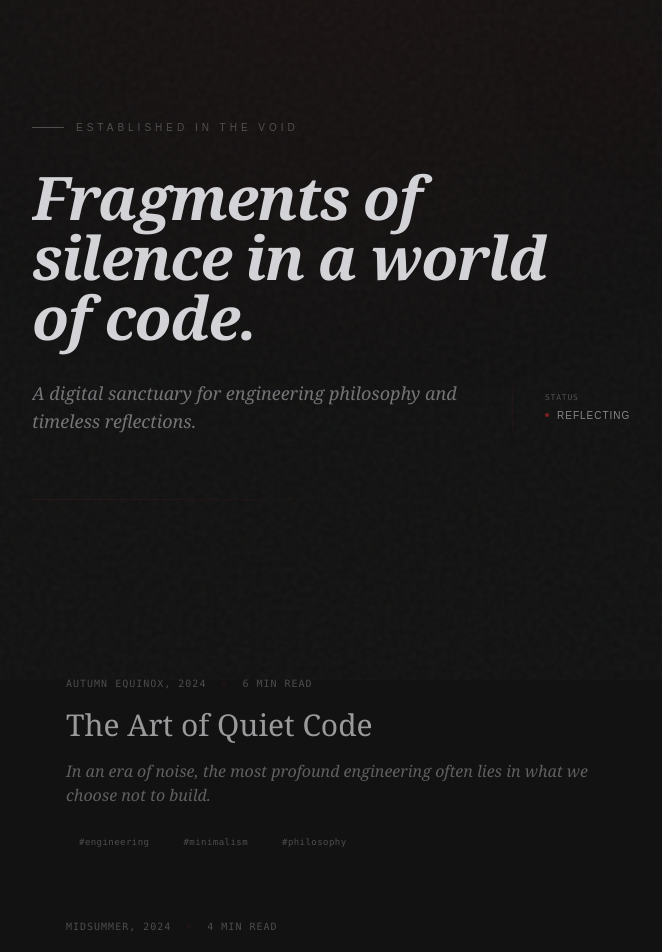
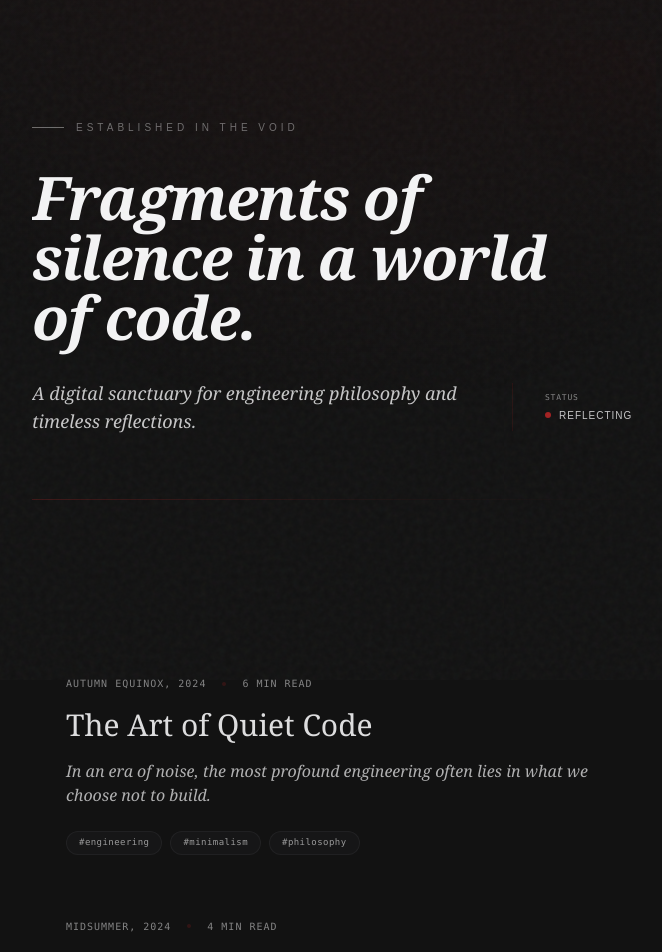
Before and after one commit to Navid-Meng/coderistic-thoughts, a React (Vite) app: page / in a window 1280 px wide. Shown: the part 120-1072 px from the top of the page, without its empty margins (296-958 px from the left). Built offline with nearby package versions, Linux system fonts and the light colour scheme; a web font is replaced by a local one.

Commit message:
feat: Enhance readability and visual contrast
Adjusted opacity levels and color palettes across the application to improve the visual distinction between elements and enhance overall readability. This includes updates to theme colors, text elements, and UI components for a more refined aesthetic.

```diff
--- a/App.tsx
+++ b/App.tsx
@@ -70,9 +70,9 @@ const App: React.FC = () => {
   }, [searchQuery, lang]);
 
   const themeColors = {
-    dark: 'bg-[#121212] text-zinc-300',
-    light: 'bg-[#fafaf9] text-zinc-700',
-    heavenly: 'bg-[#fdf6e3] text-[#433422]'
+    dark: 'bg-[#121212] text-zinc-100',
+    light: 'bg-[#fafaf9] text-zinc-900',
+    heavenly: 'bg-[#fdf6e3] text-[#2c2115]'
   };
 
   return (
--- a/components/EssaysList.tsx
+++ b/components/EssaysList.tsx
@@ -18,26 +18,26 @@ const EssaysList: React.FC<EssaysListProps> = ({ posts, onPostSelect, t, lang })
         <div className="absolute top-0 right-0 w-32 h-32 bg-red-800/5 blur-3xl rounded-full -translate-y-1/2 translate-x-1/2" />
 
         <div className="space-y-6 sm:space-y-8 animate-in fade-in slide-in-from-top-4 duration-1000 ease-out">
-          <div className="flex items-center space-x-3 opacity-30">
+          <div className="flex items-center space-x-3 opacity-40">
             <span className="h-px w-8 bg-current" />
             <span className="text-[9px] sm:text-[10px] font-mono font-kantumruy uppercase tracking-[0.4em]">
               {lang === 'en' ? 'Established in the Void' : 'បង្កើតឡើងក្នុងភាពទទេ'}
             </span>
           </div>
 
-          <h1 className="text-4xl sm:text-6xl font-serif font-bold italic tracking-tight leading-[1.1] max-w-xl">
+          <h1 className="text-4xl sm:text-6xl font-serif font-bold italic tracking-tight leading-[1.1] max-w-xl opacity-100">
             {t.fragmentsTitle}
           </h1>
 
           <div className="flex flex-col sm:flex-row sm:items-center gap-4 sm:gap-8">
-            <p className="opacity-50 text-base sm:text-lg leading-relaxed max-w-md font-serif italic">
+            <p className="opacity-80 text-base sm:text-lg leading-relaxed max-w-md font-serif italic">
               {t.introText}
             </p>
-            <div className="hidden sm:block h-12 w-px bg-red-900/10" />
+            <div className="hidden sm:block h-12 w-px bg-red-900/20" />
             <div className="flex flex-col space-y-1">
-              <span className="text-[8px] font-mono uppercase tracking-widest opacity-30">Status</span>
-              <span className="text-[10px] font-mono font-kantumruy uppercase tracking-widest opacity-60 flex items-center">
-                <span className="w-1 h-1 rounded-full bg-red-600 animate-pulse mr-2" />
+              <span className="text-[8px] font-mono uppercase tracking-widest opacity-50">Status</span>
+              <span className="text-[10px] font-mono font-kantumruy uppercase tracking-widest opacity-80 flex items-center">
+                <span className="w-1.5 h-1.5 rounded-full bg-red-600 animate-pulse mr-2" />
                 {lang === 'en' ? 'Reflecting' : 'កំពុងឆ្លុះបញ្ចាំង'}
               </span>
             </div>
@@ -45,7 +45,7 @@ const EssaysList: React.FC<EssaysListProps> = ({ posts, onPostSelect, t, lang })
         </div>
 
         {/* The Wisdom Line */}
-        <div className="mt-12 sm:mt-16 w-full h-px bg-gradient-to-r from-red-900/20 via-red-900/5 to-transparent animate-in slide-in-from-left duration-1000 delay-300" />
+        <div className="mt-12 sm:mt-16 w-full h-px bg-gradient-to-r from-red-900/40 via-red-900/10 to-transparent animate-in slide-in-from-left duration-1000 delay-300" />
       </header>
 
       {/* Blog Feed */}
@@ -53,28 +53,28 @@ const EssaysList: React.FC<EssaysListProps> = ({ posts, onPostSelect, t, lang })
         {posts.map((post, idx) => (
           <article
             key={post.id}
-            className={`group cursor-pointer border-l-2 border-transparent hover:border-red-900/30 pl-4 sm:pl-8 transition-all duration-700 animate-in fade-in slide-in-from-bottom-4`}
+            className={`group cursor-pointer border-l-2 border-transparent hover:border-red-900/50 pl-4 sm:pl-8 transition-all duration-700 animate-in fade-in slide-in-from-bottom-4`}
             style={{ animationDelay: `${(idx + 1) * 150}ms` }}
             onClick={() => onPostSelect(post.id)}
           >
             <div className="flex flex-col space-y-4">
-              <div className="flex items-center space-x-3 sm:space-x-4 text-[9px] sm:text-[10px] font-mono opacity-30 uppercase tracking-widest group-hover:opacity-50 transition-opacity">
+              <div className="flex items-center space-x-3 sm:space-x-4 text-[9px] sm:text-[10px] font-mono opacity-50 uppercase tracking-widest group-hover:opacity-80 transition-opacity">
                 <span>{post.date}</span>
-                <span className="w-1 h-1 rounded-full bg-red-900/40" />
+                <span className="w-1 h-1 rounded-full bg-red-900/60" />
                 <span>{post.readingTime}</span>
               </div>
 
-              <h2 className="text-2xl sm:text-3xl font-serif opacity-70 group-hover:opacity-100 group-hover:text-red-800/90 transition-all duration-500 leading-snug">
+              <h2 className="text-2xl sm:text-3xl font-serif opacity-90 group-hover:opacity-100 group-hover:text-red-800 transition-all duration-500 leading-snug">
                 {lang === 'kh' ? post.title_kh : post.title}
               </h2>
 
-              <p className="opacity-40 leading-relaxed text-sm sm:text-base max-w-xl group-hover:opacity-60 transition-opacity font-serif italic">
+              <p className="opacity-70 leading-relaxed text-sm sm:text-base max-w-xl group-hover:opacity-90 transition-opacity font-serif italic">
                 {lang === 'kh' ? post.excerpt_kh : post.excerpt}
               </p>
 
               <div className="flex flex-wrap gap-2 pt-2">
                 {post.tags.map(tag => (
-                  <span key={tag} className="text-[8px] sm:text-[9px] font-mono px-3 py-1 rounded-full border border-zinc-500/5 bg-zinc-500/5 opacity-30 group-hover:opacity-50 group-hover:border-red-900/10 transition-all lowercase tracking-wider">
+                  <span key={tag} className="text-[8px] sm:text-[9px] font-mono px-3 py-1 rounded-full border border-zinc-500/20 bg-zinc-500/10 opacity-60 group-hover:opacity-100 group-hover:border-red-900/30 transition-all lowercase tracking-wider">
                     #{tag}
                   </span>
                 ))}
@@ -85,7 +85,7 @@ const EssaysList: React.FC<EssaysListProps> = ({ posts, onPostSelect, t, lang })
       </div>
 
       {/* End of Feed Signal */}
-      <div className="pt-12 text-center opacity-10">
+      <div className="pt-12 text-center opacity-20">
         <span className="text-[9px] font-mono uppercase tracking-[1em]">{lang === 'en' ? 'FINIS' : 'ចប់'}</span>
       </div>
     </div>
--- a/components/Persona.tsx
+++ b/components/Persona.tsx
@@ -13,14 +13,14 @@ const Persona: React.FC<PersonaProps> = ({ t, theme, lang }) => {
   const publicLinks = SOCIAL_LINKS.filter(l => l.type === 'public');
   const privateLinks = SOCIAL_LINKS.filter(l => l.type === 'private');
 
-  const cardHover = theme === 'dark' ? 'hover:bg-zinc-900/40 hover:border-zinc-800' : 'hover:bg-zinc-100 hover:border-zinc-200';
-  const textMuted = theme === 'dark' ? 'text-zinc-500' : 'text-zinc-400';
+  const cardHover = theme === 'dark' ? 'hover:bg-zinc-900/60 hover:border-zinc-800' : 'hover:bg-zinc-100 hover:border-zinc-200';
+  const textMuted = theme === 'dark' ? 'text-zinc-400' : 'text-zinc-500';
 
   return (
     <div className="space-y-16 sm:space-y-20">
       <section className="flex flex-col md:flex-row gap-8 sm:gap-12 items-center text-center md:text-left">
         <div className="flex-shrink-0 relative group">
-          <div className="w-32 h-32 sm:w-36 sm:h-36 rounded-3xl overflow-hidden grayscale contrast-125 border border-red-900/20 group-hover:grayscale-0 group-hover:scale-105 transition-all duration-700 ease-out">
+          <div className="w-32 h-32 sm:w-36 sm:h-36 rounded-3xl overflow-hidden grayscale contrast-125 border border-red-900/30 group-hover:grayscale-0 group-hover:scale-105 transition-all duration-700 ease-out">
             <img
               src="https://picsum.photos/seed/meng/300/300"
               alt="Meng Navid"
@@ -31,23 +31,23 @@ const Persona: React.FC<PersonaProps> = ({ t, theme, lang }) => {
         </div>
 
         <div className="space-y-4 sm:space-y-6">
-          <h1 className="text-3xl sm:text-4xl font-serif font-bold tracking-tight opacity-90 italic">
+          <h1 className="text-3xl sm:text-4xl font-serif font-bold tracking-tight opacity-100 italic">
             Meng Navid.
           </h1>
-          <p className="opacity-60 text-base sm:text-lg leading-relaxed max-w-xl">
-            {t.introText} <span className="text-red-800/80">Coderistic</span> is a sanctuary built to bridge silicon logic with human philosophy.
+          <p className="opacity-90 text-base sm:text-lg leading-relaxed max-w-xl">
+            {t.introText} <span className="text-red-700 font-bold">Coderistic</span> is a sanctuary built to bridge silicon logic with human philosophy.
           </p>
           <div className={`flex flex-col space-y-2 text-[10px] sm:text-xs font-mono uppercase tracking-[0.2em] ${textMuted}`}>
-            <p>{lang === 'kh' ? '"វិស្វកម្មគឺជាអាល់ឃីមីនៃយុគសម័យរបស់យើង។"' : '"Engineering is the alchemy of our age."'}</p>
+            <p className="opacity-80">{lang === 'kh' ? '"វិស្វកម្មគឺជាអាល់ឃីមីនៃយុគសម័យរបស់យើង។"' : '"Engineering is the alchemy of our age."'}</p>
           </div>
         </div>
       </section>
 
-      <section className="grid grid-cols-1 md:grid-cols-2 gap-10 sm:gap-12 pt-12 border-t border-zinc-500/10">
+      <section className="grid grid-cols-1 md:grid-cols-2 gap-10 sm:gap-12 pt-12 border-t border-zinc-500/20">
         <div>
-          <h3 className="text-[9px] sm:text-[10px] font-mono uppercase tracking-[0.3em] opacity-40 mb-6 sm:mb-8 flex items-center">
+          <h3 className="text-[9px] sm:text-[10px] font-mono uppercase tracking-[0.3em] opacity-60 mb-6 sm:mb-8 flex items-center">
             {t.branding}
-            <span className="ml-4 h-px flex-grow bg-zinc-500/10" />
+            <span className="ml-4 h-px flex-grow bg-zinc-500/20" />
           </h3>
           <ul className="space-y-2 sm:space-y-3">
             {publicLinks.map(link => (
@@ -58,8 +58,8 @@ const Persona: React.FC<PersonaProps> = ({ t, theme, lang }) => {
                   rel="noopener noreferrer"
                   className={`group flex items-center justify-between p-3 sm:p-4 rounded-xl transition-all border border-transparent ${cardHover}`}
                 >
-                  <span className="opacity-60 group-hover:opacity-100 group-hover:text-red-800 transition-colors font-medium text-sm sm:text-base">{link.name}</span>
-                  <span className="opacity-0 group-hover:opacity-40 transition-all duration-300">
+                  <span className="opacity-80 group-hover:opacity-100 group-hover:text-red-700 transition-colors font-medium text-sm sm:text-base">{link.name}</span>
+                  <span className="opacity-0 group-hover:opacity-60 transition-all duration-300">
                     <svg xmlns="http://www.w3.org/2000/svg" width="16" height="16" viewBox="0 0 24 24" fill="none" stroke="currentColor" strokeWidth="2" strokeLinecap="round" strokeLinejoin="round"><path d="M7 7h10v10M7 17 17 7"/></svg>
                   </span>
                 </a>
@@ -69,9 +69,9 @@ const Persona: React.FC<PersonaProps> = ({ t, theme, lang }) => {
         </div>
 
         <div>
-          <h3 className="text-[9px] sm:text-[10px] font-mono uppercase tracking-[0.3em] opacity-40 mb-6 sm:mb-8 flex items-center">
+          <h3 className="text-[9px] sm:text-[10px] font-mono uppercase tracking-[0.3em] opacity-60 mb-6 sm:mb-8 flex items-center">
             {t.privateSignal}
-            <span className="ml-4 h-px flex-grow bg-zinc-500/10" />
+            <span className="ml-4 h-px flex-grow bg-zinc-500/20" />
           </h3>
           <ul className="space-y-2 sm:space-y-3">
             {privateLinks.map(link => (
@@ -82,8 +82,8 @@ const Persona: React.FC<PersonaProps> = ({ t, theme, lang }) => {
                   rel="noopener noreferrer"
                   className={`group flex items-center justify-between p-3 sm:p-4 rounded-xl transition-all border border-transparent ${cardHover}`}
                 >
-                  <span className="opacity-60 group-hover:opacity-100 group-hover:text-red-800 transition-colors font-medium text-sm sm:text-base">{link.name}</span>
-                  <span className="opacity-0 group-hover:opacity-40 transition-all duration-300">
+                  <span className="opacity-80 group-hover:opacity-100 group-hover:text-red-700 transition-colors font-medium text-sm sm:text-base">{link.name}</span>
+                  <span className="opacity-0 group-hover:opacity-60 transition-all duration-300">
                     <svg xmlns="http://www.w3.org/2000/svg" width="16" height="16" viewBox="0 0 24 24" fill="none" stroke="currentColor" strokeWidth="2" strokeLinecap="round" strokeLinejoin="round"><path d="M7 7h10v10M7 17 17 7"/></svg>
                   </span>
                 </a>
@@ -93,7 +93,7 @@ const Persona: React.FC<PersonaProps> = ({ t, theme, lang }) => {
         </div>
       </section>
 
-      <section className="pt-16 sm:pt-20 text-center opacity-30">
+      <section className="pt-16 sm:pt-20 text-center opacity-40">
         <p className="text-[9px] sm:text-[10px] font-mono uppercase tracking-[0.4em]">
           {lang === 'kh' ? 'បញ្ចប់ការផ្សាយ' : 'End of transmission'}
         </p>
--- a/components/PostDetail.tsx
+++ b/components/PostDetail.tsx
@@ -65,42 +65,42 @@ const PostDetail: React.FC<PostDetailProps> = ({ post, onBack, t, theme, lang })
 
   const renderMarkdown = (raw: string) => {
     return raw.split('\n').map((line, i) => {
-      if (line.startsWith('# ')) return <h1 key={i} className="text-3xl sm:text-4xl font-serif font-bold opacity-90 mt-8 mb-6 leading-tight">{line.replace('# ', '')}</h1>;
-      if (line.startsWith('## ')) return <h2 key={i} className="text-xl sm:text-2xl font-serif font-bold opacity-80 mt-8 mb-4 leading-snug">{line.replace('## ', '')}</h2>;
-      if (line.startsWith('### ')) return <h3 key={i} className="text-lg sm:text-xl font-serif font-bold opacity-70 mt-6 mb-3">{line.replace('### ', '')}</h3>;
-      if (line.startsWith('> ')) return <blockquote key={i} className="border-l-2 border-red-900/40 pl-4 sm:pl-6 italic opacity-60 my-6 py-2 text-base sm:text-lg">{line.replace('> ', '')}</blockquote>;
+      if (line.startsWith('# ')) return <h1 key={i} className="text-3xl sm:text-4xl font-serif font-bold opacity-100 mt-8 mb-6 leading-tight">{line.replace('# ', '')}</h1>;
+      if (line.startsWith('## ')) return <h2 key={i} className="text-xl sm:text-2xl font-serif font-bold opacity-90 mt-8 mb-4 leading-snug">{line.replace('## ', '')}</h2>;
+      if (line.startsWith('### ')) return <h3 key={i} className="text-lg sm:text-xl font-serif font-bold opacity-80 mt-6 mb-3">{line.replace('### ', '')}</h3>;
+      if (line.startsWith('> ')) return <blockquote key={i} className="border-l-2 border-red-900/60 pl-4 sm:pl-6 italic opacity-80 my-6 py-2 text-base sm:text-lg">{line.replace('> ', '')}</blockquote>;
       if (line.trim() === '') return <div key={i} className="h-4" />;
-      return <p key={i} className="opacity-70 leading-relaxed mb-4 text-base sm:text-lg">{line}</p>;
+      return <p key={i} className="opacity-90 leading-relaxed mb-4 text-base sm:text-lg">{line}</p>;
     });
   };
 
-  const cardBg = theme === 'dark' ? 'bg-zinc-900/20' : theme === 'light' ? 'bg-zinc-100' : 'bg-[#f5ebd1]';
+  const cardBg = theme === 'dark' ? 'bg-zinc-900/40' : theme === 'light' ? 'bg-zinc-100' : 'bg-[#f5ebd1]';
 
   return (
     <div className="max-w-2xl mx-auto px-1">
       <button
         onClick={onBack}
-        className="group flex items-center space-x-2 opacity-50 hover:opacity-100 hover:text-red-700 transition-all mb-8 sm:mb-12 text-[10px] font-mono uppercase tracking-widest"
+        className="group flex items-center space-x-2 opacity-60 hover:opacity-100 hover:text-red-700 transition-all mb-8 sm:mb-12 text-[10px] font-mono uppercase tracking-widest"
       >
         <svg xmlns="http://www.w3.org/2000/svg" width="14" height="14" viewBox="0 0 24 24" fill="none" stroke="currentColor" strokeWidth="2" strokeLinecap="round" strokeLinejoin="round" className="group-hover:-translate-x-1 transition-transform"><path d="m15 18-6-6 6-6"/></svg>
         <span>{t.return}</span>
       </button>
 
       <header className="mb-12 sm:mb-16">
-        <div className="flex items-center space-x-3 sm:space-x-4 text-[9px] sm:text-[10px] font-mono opacity-40 mb-4 sm:mb-6 uppercase tracking-widest">
+        <div className="flex items-center space-x-3 sm:space-x-4 text-[9px] sm:text-[10px] font-mono opacity-60 mb-4 sm:mb-6 uppercase tracking-widest">
           <span>{post.date}</span>
           <span className="w-1 h-1 rounded-full bg-red-900" />
           <span>{post.readingTime}</span>
         </div>
-        <h1 className="text-4xl sm:text-5xl font-serif font-bold opacity-90 leading-tight mb-6 sm:mb-8">
+        <h1 className="text-4xl sm:text-5xl font-serif font-bold opacity-100 leading-tight mb-6 sm:mb-8">
           {lang === 'kh' ? post.title_kh : post.title}
         </h1>
-        <div className="h-px w-20 bg-red-900/20" />
+        <div className="h-px w-20 bg-red-900/40" />
       </header>
 
       <article className="font-serif animate-in fade-in duration-1000">
         {loadingContent ? (
-          <div className="space-y-4 opacity-20">
+          <div className="space-y-4 opacity-30">
             <div className="h-4 w-full bg-current rounded" />
             <div className="h-4 w-5/6 bg-current rounded" />
             <div className="h-4 w-4/6 bg-current rounded" />
@@ -110,29 +110,29 @@ const PostDetail: React.FC<PostDetailProps> = ({ post, onBack, t, theme, lang })
 
       {!loadingContent && (
         <div className="mt-16 sm:mt-24 pt-12 border-t border-zinc-900/10">
-          <div className={`${cardBg} rounded-2xl p-6 sm:p-8 border border-red-900/10 shadow-[0_0_50px_-12px_rgba(185,28,28,0.05)] text-center`}>
+          <div className={`${cardBg} rounded-2xl p-6 sm:p-8 border border-red-900/20 shadow-[0_0_50px_-12px_rgba(185,28,28,0.1)] text-center`}>
             {!wisdom ? (
               <div className="space-y-4">
-                <p className="opacity-40 italic text-sm font-serif">A fragment of contemplation...</p>
+                <p className="opacity-60 italic text-sm font-serif">A fragment of contemplation...</p>
                 <button
                   onClick={fetchWisdom}
                   disabled={loadingWisdom}
                   className="group inline-flex flex-col items-center space-y-3 focus:outline-none"
                 >
-                  <div className={`w-10 h-10 sm:w-12 sm:h-12 rounded-full border border-red-900/30 flex items-center justify-center transition-all ${loadingWisdom ? 'animate-spin border-red-600' : 'group-hover:scale-110 group-hover:border-red-600'}`}>
+                  <div className={`w-10 h-10 sm:w-12 sm:h-12 rounded-full border border-red-900/40 flex items-center justify-center transition-all ${loadingWisdom ? 'animate-spin border-red-600' : 'group-hover:scale-110 group-hover:border-red-600'}`}>
                     <span className="text-xl">✧</span>
                   </div>
-                  <span className="text-[9px] sm:text-[10px] font-mono tracking-widest uppercase opacity-60 group-hover:opacity-100 group-hover:text-red-700 transition-all">
+                  <span className="text-[9px] sm:text-[10px] font-mono tracking-widest uppercase opacity-70 group-hover:opacity-100 group-hover:text-red-700 transition-all">
                     {loadingWisdom ? 'Consulting...' : t.wisdomButton}
                   </span>
                 </button>
               </div>
             ) : (
               <div className="space-y-4 animate-in fade-in slide-in-from-bottom-2 duration-1000">
-                 <p className="text-xl sm:text-2xl font-serif italic opacity-90 leading-relaxed">
+                 <p className="text-xl sm:text-2xl font-serif italic opacity-100 leading-relaxed">
                   "{wisdom}"
                  </p>
-                 <p className="text-[9px] sm:text-[10px] font-mono opacity-40 uppercase tracking-widest">— The Sage's Reflection</p>
+                 <p className="text-[9px] sm:text-[10px] font-mono opacity-50 uppercase tracking-widest">— The Sage's Reflection</p>
               </div>
             )}
           </div>
```
